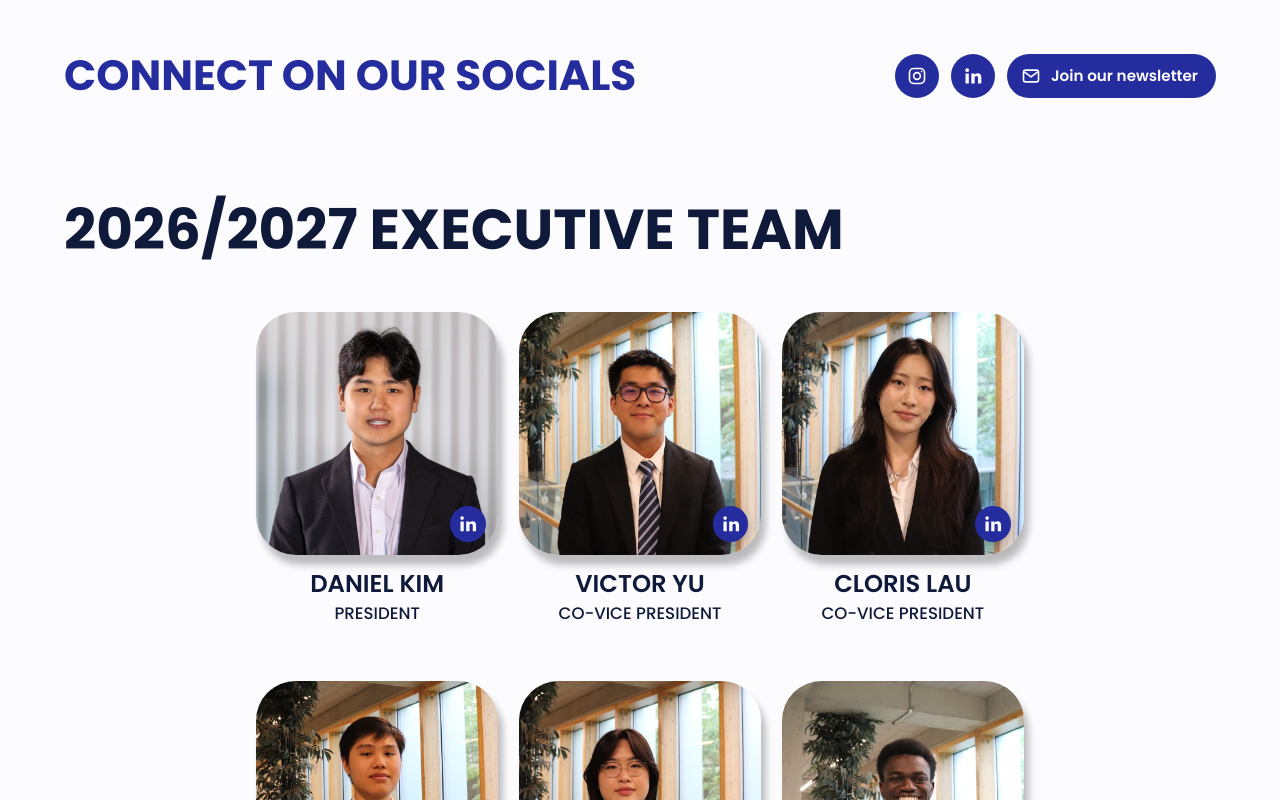
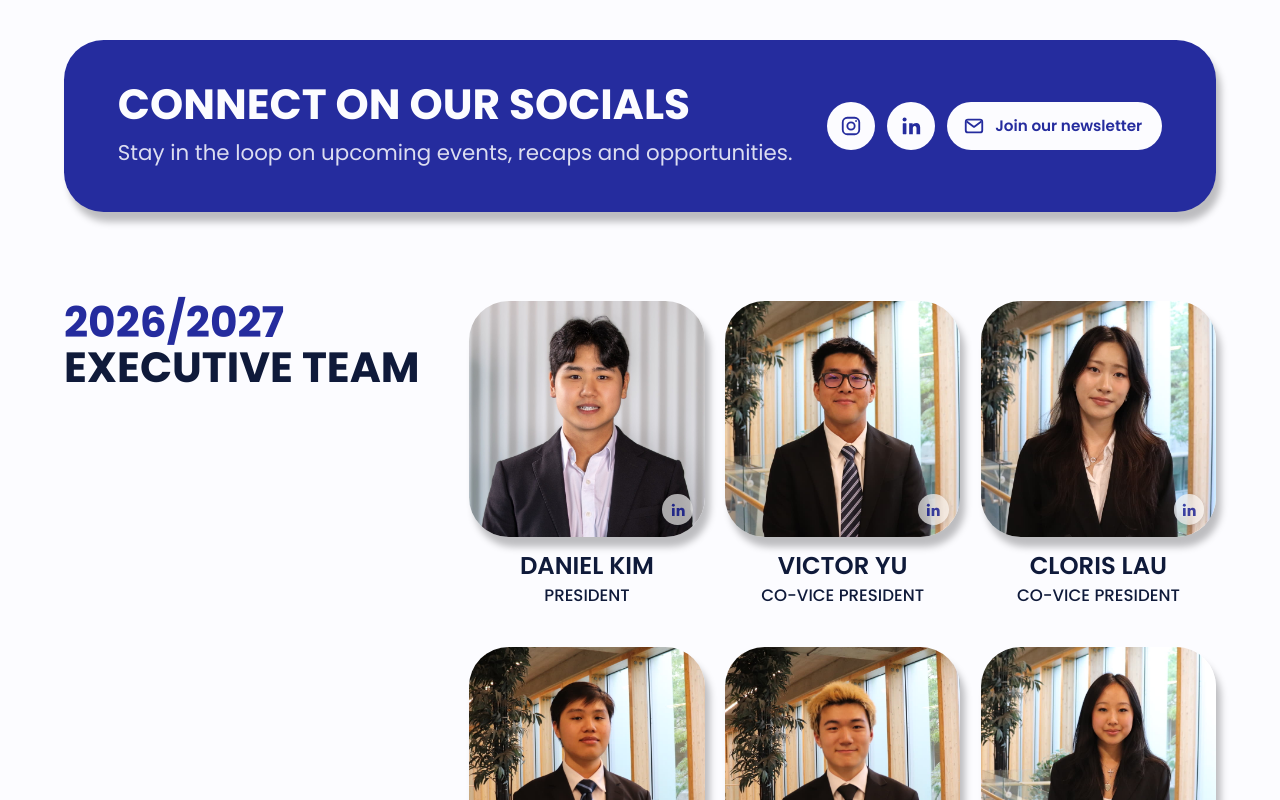
Before and after one commit to SFU-MISA/MISA-frontend, a React (Vite) app in the folder main-misa/: page /about in a window 1280 px wide. Shown: the part 1160-1960 px from the top of the page. Built offline with nearby package versions, Linux system fonts and the light colour scheme; no server answers.

Commit message:
updated scroll layout and animations on meet our team headshots

```diff
--- a/main-misa/src/components/ExecGrid.css
+++ b/main-misa/src/components/ExecGrid.css
@@ -1,9 +1,30 @@
+/* Heading in the left third (it stays in view while the team scrolls past),
+   headshots three across in the right two thirds */
+.exec-grid {
+  display: grid;
+  grid-template-columns: 1fr 2fr;
+  align-items: start;
+  gap: clamp(20px, 2.5vw, 36px);
+}
+
+.exec-grid__title {
+  position: sticky;
+  top: calc(var(--nav-offset) + 24px);
+  margin: 0;
+  font-size: var(--text-subtitle);
+  line-height: 1.05;
+}
+
+.exec-grid__year {
+  display: block;
+  color: var(--color-primary);
+}
+
 .exec-grid__list {
   display: grid;
   grid-template-columns: repeat(3, 1fr);
-  gap: clamp(28px, 4.2vw, 60px) clamp(14px, 1.6vw, 24px);
-  width: 66.667%;
-  margin: clamp(24px, 4vw, 56px) auto 0;
+  gap: clamp(24px, 3vw, 40px) clamp(14px, 1.6vw, 24px);
+  margin: 0;
   padding: 0;
   list-style: none;
 }
@@ -12,66 +33,107 @@
   text-align: center;
 }
 
+.exec-grid__clip {
+  overflow: hidden;
+  border-radius: var(--radius-card);
+  box-shadow: var(--shadow-card);
+  transition:
+    transform 400ms var(--ease-out),
+    box-shadow 400ms var(--ease-out);
+}
+
 .exec-grid__photo {
+  display: block;
   width: 100%;
   aspect-ratio: 1;
   object-fit: cover;
-  border-radius: var(--radius-card);
-  box-shadow: var(--shadow-card);
-  transition: transform var(--duration) var(--ease-out);
+  transition: transform 600ms var(--ease-out);
+}
+
+/* A gentle hover: the card lifts a little and the photo eases in closer */
+.exec-grid__member:hover .exec-grid__clip {
+  transform: translateY(-4px);
+  box-shadow: var(--shadow);
+}
+
+.exec-grid__member:hover .exec-grid__photo {
+  transform: scale(1.05);
+}
+
+.exec-grid__member:hover .exec-grid__name {
+  color: var(--color-primary);
 }
 
 .exec-grid__photo--empty {
   background: var(--color-placeholder);
 }
 
-.exec-grid__member:hover .exec-grid__photo {
-  transform: translateY(-6px);
-}
-
-/* Headshots with a LinkedIn link */
-.exec-grid__link {
+/* ---------- LinkedIn badge: quiet in the corner until pointed at ---------- */
+.exec-grid__frame {
   position: relative;
-  display: block;
-  border-radius: var(--radius-card);
-  color: inherit;
-}
-
-.exec-grid__link:focus-visible {
-  outline: 3px solid var(--color-primary);
-  outline-offset: 4px;
 }
 
 .exec-grid__badge {
   position: absolute;
-  right: clamp(8px, 1vw, 14px);
-  bottom: clamp(8px, 1vw, 14px);
+  right: clamp(8px, 0.9vw, 12px);
+  bottom: clamp(8px, 0.9vw, 12px);
   display: grid;
   place-items: center;
-  width: clamp(32px, 2.8vw, 40px);
+  width: clamp(30px, 2.4vw, 36px);
   aspect-ratio: 1;
   border-radius: 50%;
-  background: var(--color-primary);
-  color: var(--color-text-on-primary);
-  box-shadow: 0 4px 12px rgb(15 26 58 / 0.25);
+  /* Frosted white so it sits lightly on the photo */
+  background: rgb(255 255 255 / 0.75);
+  backdrop-filter: blur(6px);
+  color: var(--color-primary);
+  box-shadow: 0 2px 6px rgb(15 26 58 / 0.15);
+  opacity: 0.85;
   transition:
-    transform var(--duration) var(--ease-out),
-    background-color var(--duration) var(--ease-out);
+    transform 220ms cubic-bezier(0.34, 1.56, 0.64, 1),
+    background-color var(--duration) var(--ease-out),
+    color var(--duration) var(--ease-out),
+    box-shadow var(--duration) var(--ease-out),
+    opacity var(--duration) var(--ease-out);
+}
+
+.exec-grid__badge span {
+  display: flex;
+  width: 52%;
+  height: 52%;
 }
 
 .exec-grid__badge svg {
-  width: 55%;
-  height: 55%;
+  width: 100%;
+  height: 100%;
 }
 
-/* The badge rides up with the photo on hover */
-.exec-grid__member:hover .exec-grid__badge,
-.exec-grid__link:focus-visible .exec-grid__badge {
-  transform: translateY(-6px);
-  background: var(--color-primary-dark);
+/* Hovering the card wakes the badge up a little */
+.exec-grid__member:hover .exec-grid__badge {
+  opacity: 1;
+  transform: translateY(-4px);
+}
+
+/* Pointing at the badge itself makes it pop */
+.exec-grid__member .exec-grid__badge:hover,
+.exec-grid__badge:focus-visible {
+  opacity: 1;
+  transform: translateY(-4px) scale(1.25);
+  background: var(--color-primary);
+  color: var(--color-text-on-primary);
+  box-shadow: 0 6px 16px rgb(15 26 58 / 0.35);
+}
+
+.exec-grid__member .exec-grid__badge:active {
+  transform: translateY(-4px) scale(1.1);
+}
+
+.exec-grid__badge:focus-visible {
+  outline: 3px solid var(--color-primary);
+  outline-offset: 3px;
 }
 
 .exec-grid__name {
+  transition: color var(--duration) var(--ease-out);
   margin: clamp(10px, 1.3vw, 18px) 0 0;
   font-family: var(--font-heading);
   font-weight: 600;
@@ -87,9 +149,23 @@
   text-transform: uppercase;
 }
 
+/* Narrower screens: heading on top, team underneath */
+@media (max-width: 900px) {
+  .exec-grid {
+    grid-template-columns: 1fr;
+  }
+
+  .exec-grid__title {
+    position: static;
+  }
+
+  .exec-grid__year {
+    display: inline;
+  }
+}
+
 @media (max-width: 640px) {
   .exec-grid__list {
     grid-template-columns: repeat(2, 1fr);
-    width: 100%;
   }
 }
--- a/main-misa/src/components/ExecGrid.tsx
+++ b/main-misa/src/components/ExecGrid.tsx
@@ -6,29 +6,28 @@ import './ExecGrid.css'
 export default function ExecGrid() {
   return (
     <section className="container exec-grid" id="team">
-      <h2 className="section-title" data-reveal>{TEAM_YEAR} Executive Team</h2>
+      <h2 className="section-title exec-grid__title" data-reveal>
+        <span className="exec-grid__year">{TEAM_YEAR}</span> Executive Team
+      </h2>
       <ul className="exec-grid__list" data-reveal="stagger">
         {EXEC_TEAM.map((member, i) => (
           <li key={i} className="exec-grid__member">
-            {member.linkedin ? (
-              // Headshot links to their LinkedIn, with a small badge to show it
+            <div className="exec-grid__frame">
+              <Photo name={member.name} photo={member.photo} />
+              {member.linkedin && (
+                // Only the corner badge is a link, so the photo itself stays still
                 <a
-                className="exec-grid__link"
+                  className="exec-grid__badge"
                   href={member.linkedin}
                   target="_blank"
                   rel="noreferrer"
                   aria-label={`${member.name} on LinkedIn (opens in a new tab)`}
+                  title="LinkedIn"
                 >
-                <Photo name={member.name} photo={member.photo} />
-                <span
-                  className="exec-grid__badge"
-                  aria-hidden="true"
-                  dangerouslySetInnerHTML={{ __html: linkedinIcon }}
-                />
+                  <span aria-hidden="true" dangerouslySetInnerHTML={{ __html: linkedinIcon }} />
                 </a>
-            ) : (
-              <Photo name={member.name} photo={member.photo} />
               )}
+            </div>
             <p className="exec-grid__name">{member.name}</p>
             <p className="exec-grid__role">{member.role}</p>
           </li>
@@ -39,9 +38,14 @@ export default function ExecGrid() {
 }
 
 function Photo({ name, photo }: { name: string; photo?: string }) {
-  return photo ? (
+  // The clip keeps the hover zoom inside the rounded corners
+  return (
+    <div className="exec-grid__clip">
+      {photo ? (
         <img className="exec-grid__photo" src={photo} alt={name} />
       ) : (
         <div className="exec-grid__photo exec-grid__photo--empty" />
+      )}
+    </div>
   )
 }
--- a/main-misa/src/data/team.ts
+++ b/main-misa/src/data/team.ts
@@ -44,6 +44,18 @@ export const EXEC_TEAM: ExecMember[] = [
     linkedin: 'https://www.linkedin.com/in/phineastran/',
   },
   {
+    name: 'Daniel Shi',
+    role: 'Director of Web Development',
+    photo: headshot('daniel-shi.jpg'),
+    linkedin: 'https://www.linkedin.com/in/danielshi101',
+  },
+  {
+    name: 'Esther Cho',
+    role: 'Director of Software Systems',
+    photo: headshot('esther-cho.jpg'),
+    linkedin: 'https://www.linkedin.com/in/esthercho04/',
+  },
+  {
     name: 'Shannon Tang',
     role: 'Director of Project Management',
     photo: headshot('shannon-tang.jpg'),
@@ -73,18 +85,7 @@ export const EXEC_TEAM: ExecMember[] = [
     photo: headshot('areeba-ali.jpg'),
     linkedin: 'https://www.linkedin.com/in/ali-areeba/',
   },
-  {
-    name: 'Daniel Shi',
-    role: 'Director of Web Development',
-    photo: headshot('daniel-shi.jpg'),
-    linkedin: 'https://www.linkedin.com/in/danielshi101',
-  },
-  {
-    name: 'Esther Cho',
-    role: 'Director of Software Systems',
-    photo: headshot('esther-cho.jpg'),
-    linkedin: 'https://www.linkedin.com/in/esthercho04/',
-  },
+
   {
     name: 'Tiensa Tran',
     role: 'Director of Marketing',
--- a/main-misa/src/pages/About.css
+++ b/main-misa/src/pages/About.css
@@ -83,44 +83,51 @@
   font-size: clamp(1rem, 1.3vw, 1.2rem);
 }
 
-/* ---------- Socials ---------- */
+/* ---------- Socials: a brand-blue banner card ---------- */
 .about-socials {
-  margin-top: clamp(48px, 7vw, 100px);
+  margin-top: clamp(48px, 6vw, 88px);
 }
 
-.about-socials__title {
-  color: var(--color-primary);
-}
-
-/* Title on the left, social links on the right; stacks on narrow screens */
 .about-socials__header {
   display: flex;
   flex-wrap: wrap;
   align-items: center;
   justify-content: space-between;
-  gap: 16px 24px;
+  gap: 20px 32px;
+  padding: clamp(28px, 3.3vw, 48px) clamp(24px, 4.2vw, 60px);
+  border-radius: var(--radius-card);
+  background: var(--color-primary);
+  color: var(--color-text-on-primary);
+  box-shadow: var(--shadow-card);
 }
 
-.about-socials__header .section-title {
+.about-socials__title {
   margin: 0;
   font-size: var(--text-subtitle);
 }
 
+.about-socials__text p {
+  margin: 0.4em 0 0;
+  opacity: 0.85;
+}
+
 .about-socials__links {
   display: flex;
+  flex-wrap: wrap;
   align-items: center;
   gap: 12px;
 }
 
+/* White buttons on the blue card */
 .about-socials__icon,
 .about-socials__newsletter {
   display: inline-flex;
   align-items: center;
   justify-content: center;
-  height: 44px;
+  height: 48px;
   border-radius: 999px;
-  background: var(--color-primary);
-  color: var(--color-text-on-primary);
+  background: var(--color-text-on-primary);
+  color: var(--color-primary);
   text-decoration: none;
   transition:
     background-color var(--duration) var(--ease-out),
@@ -129,12 +136,12 @@
 }
 
 .about-socials__icon {
-  width: 44px;
+  width: 48px;
 }
 
 .about-socials__newsletter {
   gap: 10px;
-  padding: 0 18px 0 14px;
+  padding: 0 20px 0 16px;
   font-family: var(--font-heading);
   font-weight: 600;
   font-size: 0.95rem;
@@ -147,22 +154,28 @@
 
 .about-socials__icon svg,
 .about-socials__newsletter svg {
-  width: 20px;
-  height: 20px;
+  width: 22px;
+  height: 22px;
 }
 
 .about-socials__icon:hover,
 .about-socials__icon:focus-visible,
 .about-socials__newsletter:hover,
 .about-socials__newsletter:focus-visible {
-  background: var(--color-primary-dark);
+  background: var(--color-lavender);
   transform: translateY(-3px);
-  box-shadow: 0 8px 20px rgb(15 26 58 / 0.25);
+  box-shadow: 0 8px 20px rgb(15 26 58 / 0.3);
+}
+
+.about-socials__icon:focus-visible,
+.about-socials__newsletter:focus-visible {
+  outline: 3px solid var(--color-text-on-primary);
+  outline-offset: 3px;
 }
 
 /* ---------- Exec team ---------- */
 .exec-grid {
-  margin-top: clamp(64px, 7.8vw, 112px);
+  margin-top: clamp(56px, 7vw, 100px);
 }
 
 /* ---------- Join our team ---------- */
--- a/main-misa/src/pages/About.tsx
+++ b/main-misa/src/pages/About.tsx
@@ -61,9 +61,12 @@ export default function About() {
 
       <section className="container about-socials">
         <div className="about-socials__header" data-reveal>
-          <h2 className="section-title about-socials__title">
-            Connect on our socials
-          </h2>
+          <div className="about-socials__text">
+            <h2 className="section-title about-socials__title">
+              Connect on our socials
+            </h2>
+            <p>Stay in the loop on upcoming events, recaps and opportunities.</p>
+          </div>
           <div className="about-socials__links">
             <a className="about-socials__icon" href={INSTAGRAM_URL} aria-label="Instagram">
               <span aria-hidden="true" dangerouslySetInnerHTML={{ __html: instagramIcon }} />
```
Lines whose indentation alone changed are shown as unchanged.
